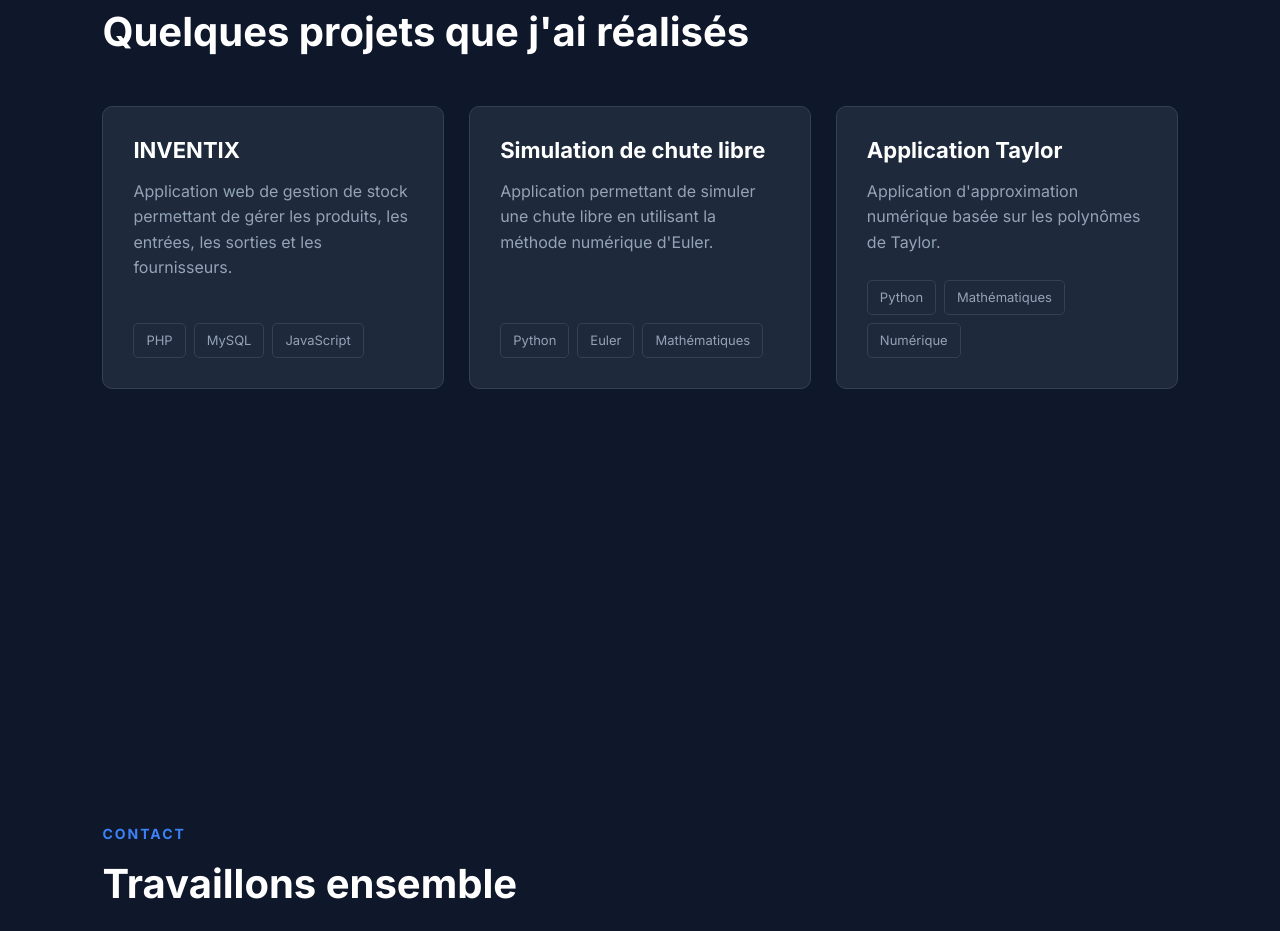
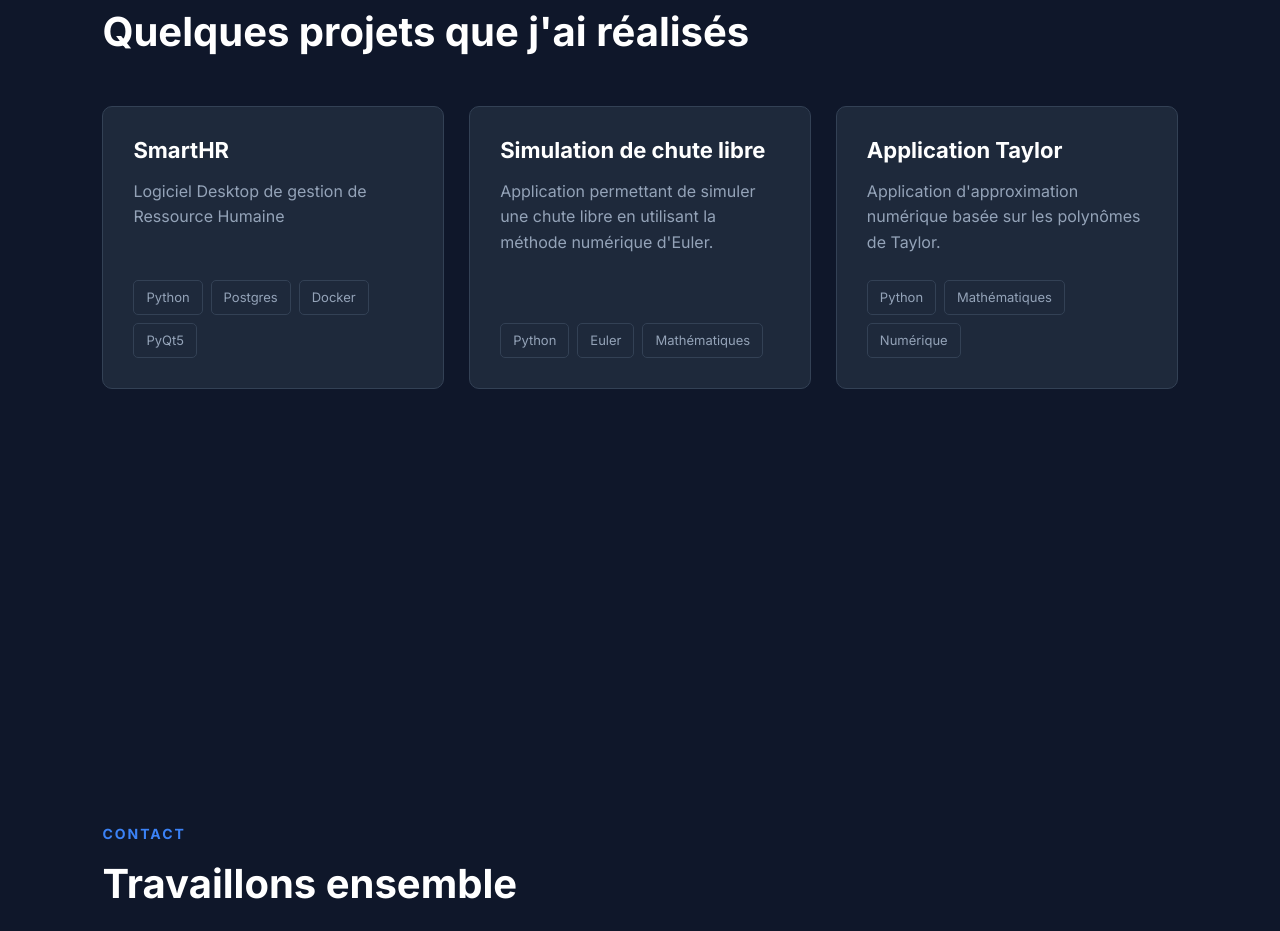
Before and after one commit to havanay10/portfolio, a React (Vite) app: page / in a window 1280 px wide. Shown: the part 2620-3551 px from the top of the page. Built offline with nearby package versions, Linux system fonts and the light colour scheme.

Commit message:
feat: Dernier modif

```diff
--- a/src/sections/Projects.tsx
+++ b/src/sections/Projects.tsx
@@ -12,11 +12,11 @@ interface Project {
 // Tableau contenant nos projets
 const projects: Project[] = [
   {
-    title: "INVENTIX",
-    repoUrl: "https://github.com/tonprofil/fall-simulator",
+    title: "SmartHR",
+    repoUrl: "https://github.com/havanay10/SmartHR",
     description:
-      "Application web de gestion de stock permettant de gérer les produits, les entrées, les sorties et les fournisseurs.",
-    technologies: ["PHP", "MySQL", "JavaScript"],
+      "Logiciel Desktop de gestion de Ressource Humaine",
+    technologies: ["Python", "Postgres", "Docker","PyQt5"],
   },
 
   {
```
